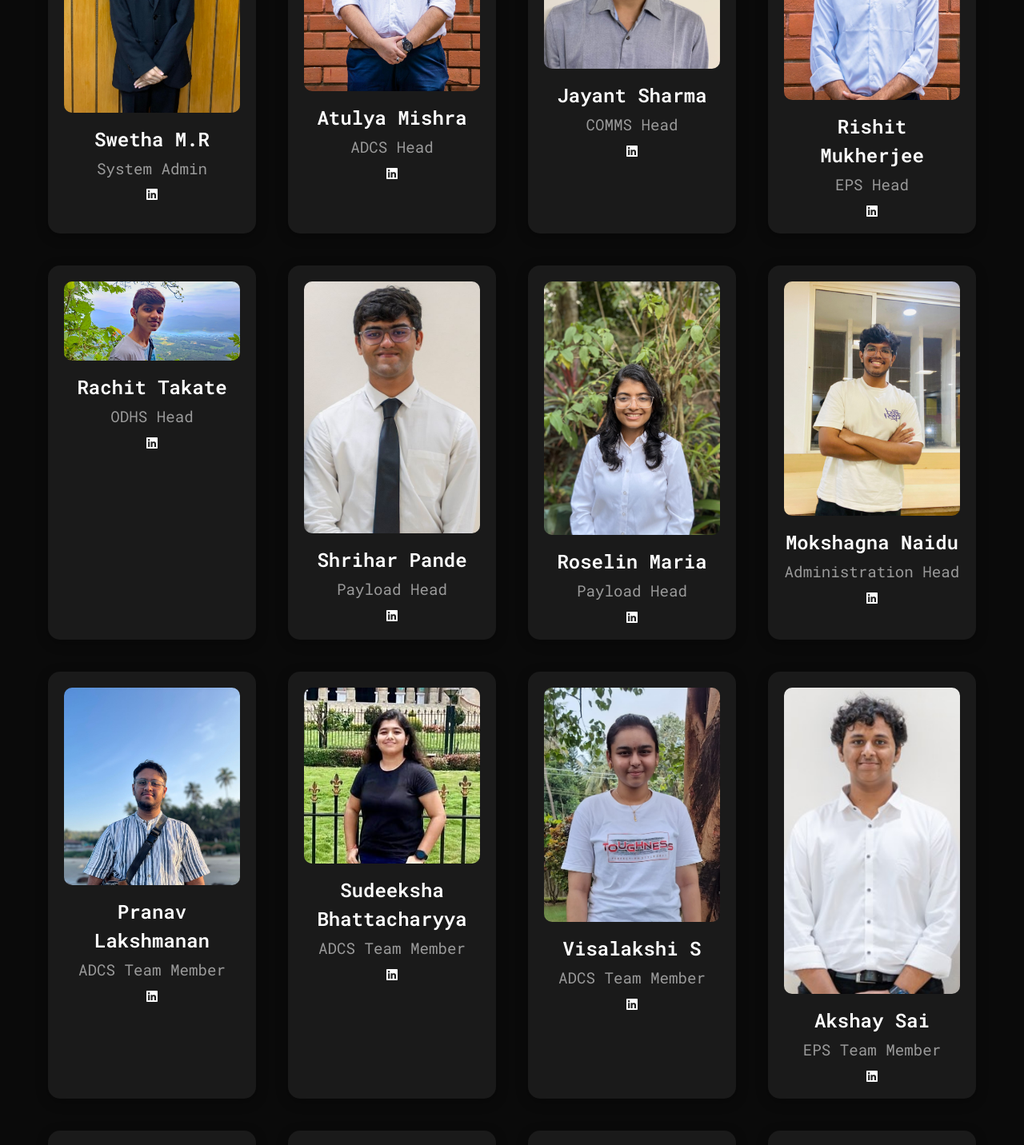
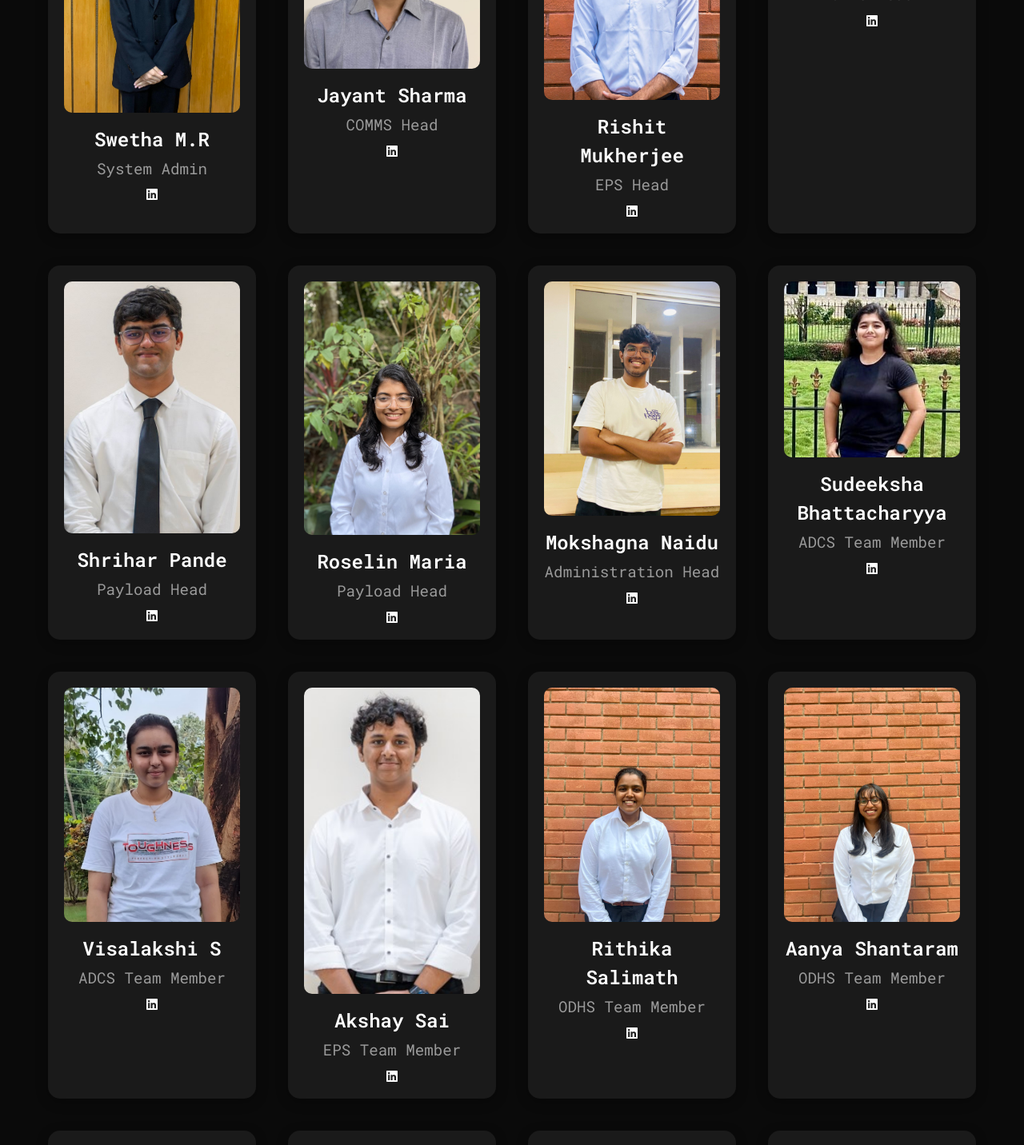
Before and after one commit to zyroknight1706/Parikshit_website, a Next.js app: page /Team in a window 1280 px wide. Shown: the part 1000-2432 px from the top of the page at 80% size. Built offline with nearby package versions, Linux system fonts and the light colour scheme.

Commit message:
Update team page.jsx

```diff
--- a/src/app/Team/page.jsx
+++ b/src/app/Team/page.jsx
@@ -3,13 +3,6 @@ import './Team.css'; // Import custom CSS file
 import { FaLinkedin } from 'react-icons/fa'; // Import GitHub and LinkedIn icons
 
 const teamMembers = [
-  // {
-  //   name: 'Arnav Marwaha',
-  //   role: 'System Engineer',
-  //   image: '/timages/image14.jpg',
-  //   //github: 'https://github.com/arnavmarwaha',
-  //   linkedin: 'https://www.linkedin.com/in/arnav-marwaha-a7487a219/',
-  // },
   {
     name: 'Srishti Singh',
     role: 'System Engineer',
@@ -73,13 +66,13 @@ const teamMembers = [
   //   //github: 'https://github.com/aniketpachaury',
   //   linkedin: 'https://www.linkedin.com/in/aniketpachaury/',
   // },
-  {
-    name: 'Atulya Mishra',
-    role: 'ADCS Head',
-    image: '/timages/image3.jpg',
-    //github: 'https://github.com/atulyamishra',
-    linkedin: 'https://www.linkedin.com/in/atulya-mishra-2b3952270/',
-  },
+  // {
+  //   name: 'Atulya Mishra',
+  //   role: 'ADCS Head',
+  //   image: '/timages/image3.jpg',
+  //   //github: 'https://github.com/atulyamishra',
+  //   linkedin: 'https://www.linkedin.com/in/atulya-mishra-2b3952270/',
+  // },
   {
     name: 'Jayant Sharma',
     role: 'COMMS Head',
@@ -122,13 +115,13 @@ const teamMembers = [
     //github: 'https://github.com/mokshagnanaidu',
     linkedin : 'https://www.linkedin.com/in/pasupuleti-mokshagna-naidu-51b679272/',
   },
-  {
-    name: 'Pranav Lakshmanan',
-    role: 'ADCS Team Member',
-    image: '/timages/image24.jpg',
-    //github: 'https://github.com/pranavlakshmanan',
-    linkedin: 'https://www.linkedin.com/in/pranav-lakshmanan/',
-  },
+  // {
+  //   name: 'Pranav Lakshmanan',
+  //   role: 'ADCS Team Member',
+  //   image: '/timages/image24.jpg',
+  //   //github: 'https://github.com/pranavlakshmanan',
+  //   linkedin: 'https://www.linkedin.com/in/pranav-lakshmanan/',
+  // },
   {
     name: 'Sudeeksha Bhattacharyya',
     role: 'ADCS Team Member',
```
